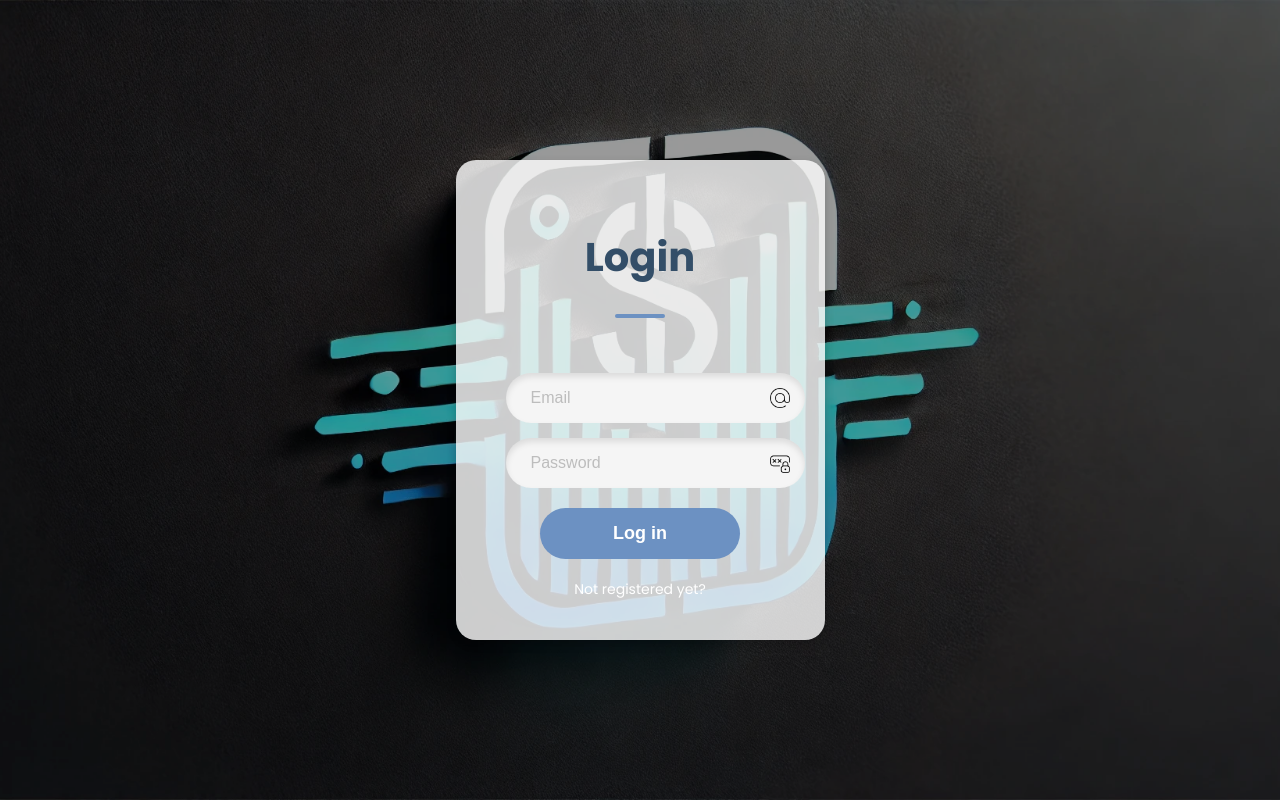
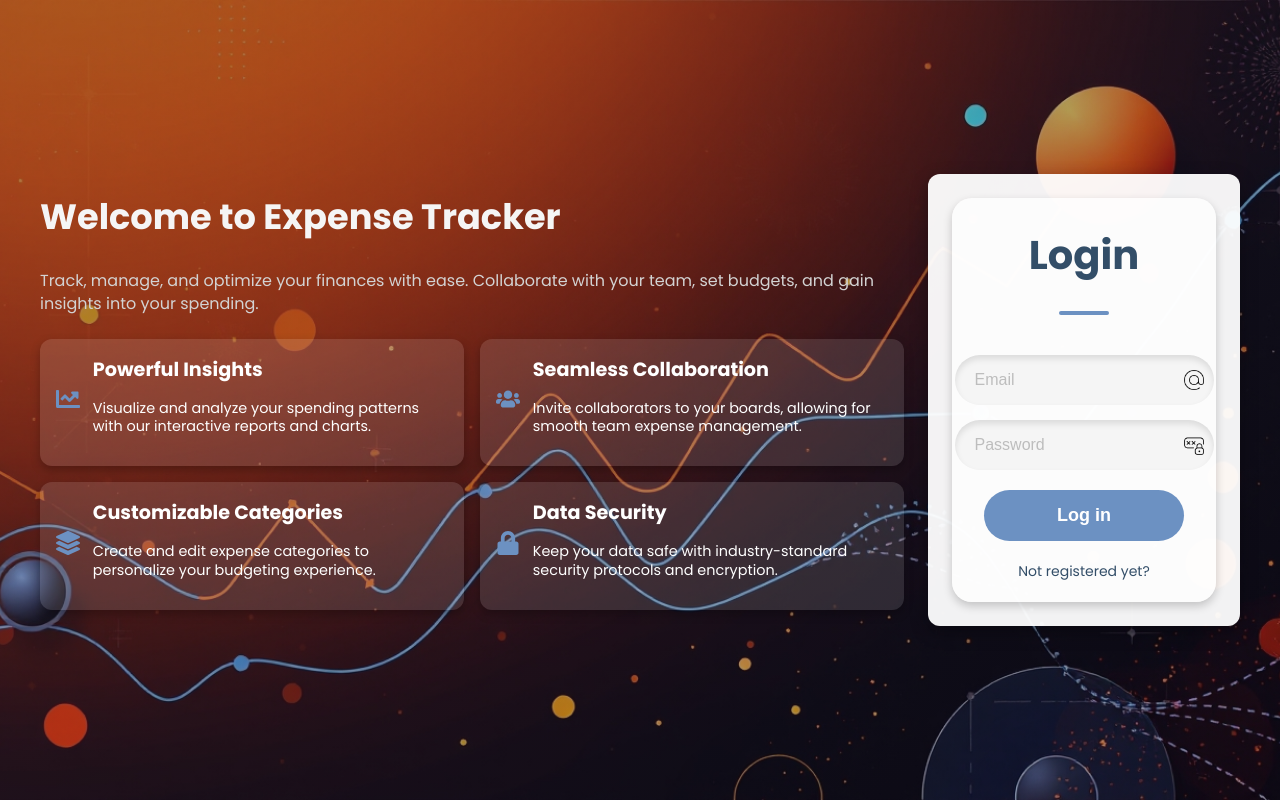
Before and after one commit to RotemBar18/ExpenseApp, a React (Vite) app in the folder Frontend/: page / in a window 1280 px wide. Built offline with nearby package versions, Linux system fonts and the light colour scheme.

Commit message:
homepage redesign

```diff
--- a/Frontend/src/components/mainBoards/BoardSelection.jsx
+++ b/Frontend/src/components/mainBoards/BoardSelection.jsx
@@ -173,6 +173,12 @@ const ModalOptionBack = styled.div`
   background-color: rgba(0, 0, 0, 0.2);
 `;
 
+const NoBoardsMessage = styled.div`
+  text-align: center;
+  font-size: 1.2rem;
+  color: ${(props) => props.theme.textColor || '#333'};
+  margin-top: 20px;
+`;
 export default function BoardSelection({ boards, reloadBoards, userId }) {
   const dispatch = useDispatch();
   const token = localStorage.getItem('token');
@@ -227,7 +233,13 @@ export default function BoardSelection({ boards, reloadBoards, userId }) {
 
   return (
     <BoardContainer>
+      {boards.length === 0 ? (
+        <NoBoardsMessage>
+          No boards available. Click below to add a new board.
+        </NoBoardsMessage>) : (
+        <>
           <Title>Select a Board</Title>
+
           <BoardListContainer>
 
             <ArrowButton direction="left" onClick={goToPrevious} disabled={currentIndex === 0}>
@@ -248,7 +260,9 @@ export default function BoardSelection({ boards, reloadBoards, userId }) {
             </ArrowButton>
 
           </BoardListContainer>
+        </>
 
+      )}
       {!showCreateForm && (
         <FloatingButton onClick={() => setShowCreateForm(true)}>
           <Plus size={18} />
--- a/Frontend/src/components/mainBoards/signup.jsx
+++ b/Frontend/src/components/mainBoards/signup.jsx
@@ -8,14 +8,13 @@ import { handleAuthSubmit } from '../../utils/authHandlers';
 import { useDispatch } from "react-redux";
 import { clearBoard } from "../../redux/actions/boardActions";
 import { clearPreferences } from "../../redux/actions/preferenceAction";
+import { clearExpenses } from "../../redux/actions/expenseActions";
 
 const PageContainer = styled.div`
-  display: flex;
 `;
 
 const FormContainer = styled.div`
   background: rgba(255, 255, 255, 0.8);
-  padding: 40px 50px;
   border-radius: 20px;
   box-shadow: 0px 4px 10px rgba(0, 0, 0, 0.2);
   z-index: 1;
@@ -30,7 +29,6 @@ const Header = styled.div`
 `;
 
 const Title = styled.h1`
-  color: #fff;
   font-size: 40px;
   font-family: 'Poppins', sans-serif;
   color: #334e68;
@@ -45,18 +43,16 @@ const Underline = styled.div`
 `;
 
 const Inputs = styled.div`
-  width: 100%;
 `;
 
 const Input = styled.div`
   display: flex;
   align-items: center;
-  margin: 15px 0;
-  width: 100%;
+  margin-bottom: 15px ;
   height: 50px;
+  padding:0 10px;
   background: #f5f5f5;
   border-radius: 30px;
-  padding: 0 15px;
   box-shadow: inset 0 4px 6px rgba(0, 0, 0, 0.1);
 `;
 
@@ -107,8 +103,8 @@ const SubmitButton = styled.button`
 `;
 
 const SwitchMode = styled.div`
-  margin-top: 20px;
-  color: #fff;
+margin: 20px 0;
+  color: #334e68;
   font-size: 14px;
   text-align: center;
   cursor: pointer;
@@ -136,8 +132,11 @@ const Signup = () => {
   const handleSubmit = async (event) => {
 
     if (action === 'Login') {
-        await dispatch(clearBoard());
-        await dispatch(clearPreferences());
+      await dispatch(clearBoard());
+      await dispatch(clearPreferences());
+      await dispatch(clearExpenses());
+      localStorage.setItem('currentIndex', 0)
+
     }
 
     handleAuthSubmit(event, action, email, password, name, navigate, dispatch, setAction);
--- a/Frontend/src/hooks/useAutoLogout.js
+++ b/Frontend/src/hooks/useAutoLogout.js
@@ -22,6 +22,7 @@ export const useAutoLogout = () => {
   const handleAutoLogout = () => {
     localStorage.removeItem('token');
     localStorage.removeItem('refreshToken');
+    localStorage.removeItem('currentIndex')
     dispatch(logoutUser());
     setShowModal(true);
   };
--- a/Frontend/src/pages/homepage.jsx
+++ b/Frontend/src/pages/homepage.jsx
@@ -1,17 +1,33 @@
-import styled from 'styled-components';
+import styled, { keyframes } from 'styled-components';
 import Signup from '../components/mainBoards/signup';
 import React from 'react';
-import LogoBg from '../components/assets/logo1.jpg'
+import LogoBg from '../components/assets/logo2.png';
+import { FaChartLine, FaUsers, FaLock, FaLayerGroup } from 'react-icons/fa';
+
+const fadeIn = keyframes`
+  from {
+    opacity: 0;
+    transform: translateY(20px);
+  }
+  to {
+    opacity: 1;
+    transform: translateY(0);
+  }
+`;
 
 const PageContainer = styled.div`
   height: 100vh;
   width: 100vw;
-  background: url(${LogoBg}) center;
-  background-size: cover; /* Make sure the image covers the entire page */
+  background: url(${LogoBg}) center center;
+  background-size: cover;
   display: flex;
-  justify-content: center;
+  flex-direction: column;
   align-items: center;
+  justify-content: space-between;
   position: relative;
+  color: #fff;
+  overflow-y: auto;
+
   &::before {
     content: "";
     position: absolute;
@@ -19,18 +35,159 @@ const PageContainer = styled.div`
     left: 0;
     right: 0;
     bottom: 0;
-    background: rgba(0, 0, 0, 0.4); /* Darken the background */
+    background: linear-gradient(to bottom right, rgba(50, 50, 70, 0.4), rgba(20, 20, 40, 0.3));
+    z-index: 0;
   }
 `;
 
 
+const MainContent = styled.div`
+  display: flex;
+  align-items: center;
+  max-width: 1200px;
+  padding: 1.5rem;
+  z-index: 1;
+  height: 100vh;
+
+  @media (max-width: 768px) {
+    flex-direction: column;
+    align-items: center;
+    overflow-y: auto;
+  }
+`;
+
+const InfoSection = styled.div`
+  text-align: left;
+  padding-right: 1.5rem;
+  animation: ${fadeIn} 1s ease forwards;
+display: flex;
+    flex-direction: column;
+  @media (max-width: 768px) {
+    width: 100%;
+    padding-right: 0;
+    text-align: center;
+  }
+`;
+
+const HeroTitle = styled.h1`
+  font-size: 2.2rem;
+  margin-bottom: 0.7rem;
+  font-weight: bold;
+  margin-top:0;
+  color: #f5f5f5;
+`;
+
+const HeroSubtitle = styled.p`
+  font-size: 1rem;
+  line-height: 1.4;
+  color: #d3d3d3;
+  margin-bottom: 1.5rem;
+`;
+
+const InfoCardContainer = styled.div`
+  display: grid;
+  grid-template-columns: 1fr 1fr;
+  gap: 1rem;
+
+  @media (max-width: 768px) {
+    grid-template-columns: 1fr;
+  }
+`;
+
+const InfoCard = styled.div`
+  background: rgba(255, 255, 255, 0.12);
+  padding: 1rem;
+  border-radius: 12px;
+  box-shadow: 0px 4px 10px rgba(0, 0, 0, 0.25);
+  display: flex;
+  align-items: center;
+  gap: 0.8rem;
+  color: #ffffff;
+backdrop-filter: blur(5px);
+-webkit-backdrop-filter: blur(5px);
+`;
+
+const IconWrapper = styled.div`
+  font-size: 1.5rem;
+  color: #6c91c2;
+`;
+
+const InfoTitle = styled.h3`
+  font-size: 1.2rem;
+  margin: 0;
+`;
+
+const InfoText = styled.p`
+  font-size: 0.9rem;
+  line-height: 1.3;
+`;
+
+const SignupSection = styled.div`
+  width: 35%;
+  background: rgba(255, 255, 255, 0.95);
+  padding: 1.5rem;
+  border-radius: 12px;
+  box-shadow: 0px 6px 18px rgba(0, 0, 0, 0.3);
+  animation: ${fadeIn} 1s ease forwards;
+
+  @media (max-width: 768px) {
+    width: 90%;
+    margin-top: 1.5rem;
+  }
+`;
 
 const HomePage = () => {
-
-
   return (
     <PageContainer>
-      <Signup />
+      <MainContent>
+        <InfoSection>
+          <HeroTitle>Welcome to Expense Tracker</HeroTitle>
+          <HeroSubtitle>
+            Track, manage, and optimize your finances with ease. Collaborate with your team, set budgets, and gain insights into your spending.
+          </HeroSubtitle>
+          <InfoCardContainer>
+            <InfoCard>
+              <IconWrapper><FaChartLine /></IconWrapper>
+              <div>
+                <InfoTitle>Powerful Insights</InfoTitle>
+                <InfoText>
+                  Visualize and analyze your spending patterns with our interactive reports and charts.
+                </InfoText>
+              </div>
+            </InfoCard>
+            <InfoCard>
+              <IconWrapper><FaUsers /></IconWrapper>
+              <div>
+                <InfoTitle>Seamless Collaboration</InfoTitle>
+                <InfoText>
+                  Invite collaborators to your boards, allowing for smooth team expense management.
+                </InfoText>
+              </div>
+            </InfoCard>
+            <InfoCard>
+              <IconWrapper><FaLayerGroup /></IconWrapper>
+              <div>
+                <InfoTitle>Customizable Categories</InfoTitle>
+                <InfoText>
+                  Create and edit expense categories to personalize your budgeting experience.
+                </InfoText>
+              </div>
+            </InfoCard>
+            <InfoCard>
+              <IconWrapper><FaLock /></IconWrapper>
+              <div>
+                <InfoTitle>Data Security</InfoTitle>
+                <InfoText>
+                  Keep your data safe with industry-standard security protocols and encryption.
+                </InfoText>
+              </div>
+            </InfoCard>
+          </InfoCardContainer>
+        </InfoSection>
+        <SignupSection>
+          <Signup />
+        </SignupSection>
+      </MainContent>
     </PageContainer>
   );
 };
--- a/Frontend/src/redux/actions/expenseActions.js
+++ b/Frontend/src/redux/actions/expenseActions.js
@@ -7,7 +7,7 @@ export const DELETE_EXPENSE_SUCCESS = 'DELETE_EXPENSE_SUCCESS';
 export const UPDATE_EXPENSE_SUCCESS = 'UPDATE_EXPENSE_SUCCESS';
 export const SET_LOADING = 'SET_LOADING';
 export const SET_ERROR = 'SET_ERROR';
-
+export const CLEAR_EXPENSES = 'CLEAR_EXPENSES';
 // Action creators
 export const fetchExpensesSuccess = (expenses) => ({
     type: FETCH_EXPENSES_SUCCESS,
@@ -39,6 +39,11 @@ export const setError = (error) => ({
     payload: error,
 });
 
+export const clearExpenses = () => {
+    return {
+        type: CLEAR_EXPENSES,
+    };
+};
 // Thunks
 export const fetchExpensesForBoardAction = (boardId) => async (dispatch) => {
     const token = localStorage.getItem('token');
--- a/Frontend/src/redux/reducers/expenseReducer.js
+++ b/Frontend/src/redux/reducers/expenseReducer.js
@@ -1,6 +1,7 @@
 import {
     FETCH_EXPENSES_SUCCESS,
     ADD_EXPENSE_SUCCESS,
+    CLEAR_EXPENSES,
     DELETE_EXPENSE_SUCCESS,
     UPDATE_EXPENSE_SUCCESS,
     SET_LOADING,
@@ -33,6 +34,10 @@ const expenseReducer = (state = initialState, action) => {
                 expenses: state.expenses.filter((expense) => expense.ExpenseId !== action.payload),
                 error: null,
             };
+        case CLEAR_EXPENSES:
+            return {
+                ...initialState,
+            };
         case UPDATE_EXPENSE_SUCCESS:
             return {
                 ...state,
```
Also changed, not shown: Frontend/src/components/assets/logo2.png (added). Lines whose indentation alone changed are shown as unchanged.
